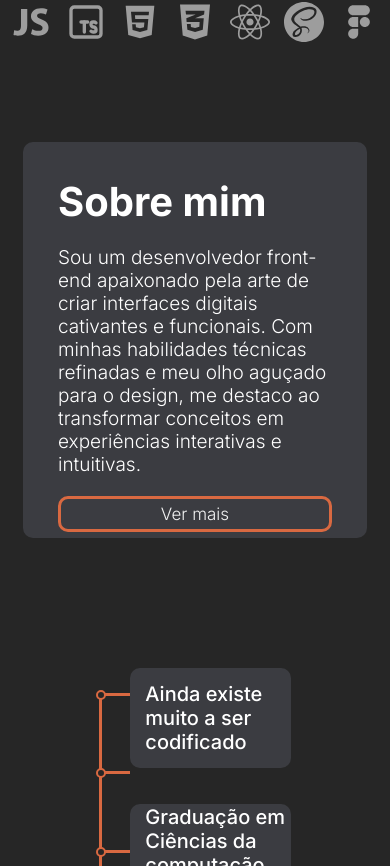
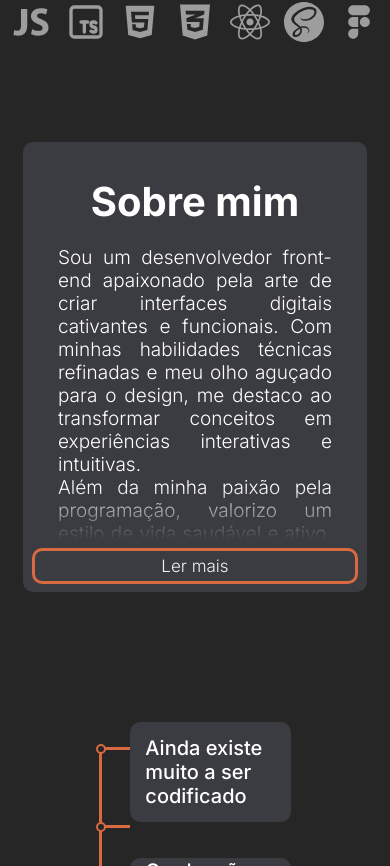
Before and after one commit to petrinks/portfolio, a React (Vite) app: page / in a window 390 px wide. Shown: the part 818-1684 px from the top of the page. Built offline with nearby package versions, Linux system fonts and the light colour scheme.

Commit message:
button ok

```diff
--- a/src/App.css
+++ b/src/App.css
@@ -546,14 +546,17 @@ header div h1{
 
 .container-sobremim{
 	width: 50%;
-	min-height: 90%;
+	min-height: 60%;
+	max-height: 90%;
 	background-color: #3B3C41;
 	border-radius: 10px;
 	padding: 35px;
-	gap: 20px;
 	display: flex;
 	flex-direction: column;
-	align-items: flex-start;
+	align-items: center;
+	text-align: justify;
+	position: relative;
+	gap: 20px	;
 }
 
 .container-sobremim h1{
@@ -563,10 +566,6 @@ header div h1{
 .container-sobremim p{
 	font-weight: 300;
 	font-size: 19px;
-}
-
-.ler-mais-oculto{
-	display: none;
 }
 
 .container-tempo{
@@ -633,6 +632,21 @@ header div h1{
 	margin-bottom: 5px;
 }
 
+.ler-mais-ativo:hover {
+    background-color: #D96941;
+	transition: 0.5s ease-in-out;
+}
+
+.ler-mais-oculto{
+	display: none;
+	width: 90%;
+}
+
+.content-p-sobremim{
+	height: 900px;
+	overflow: hidden;
+}
+
 @media (max-width: 1240px) {
 	.container-sobremim-tempo{
 		width: 100%;
@@ -642,11 +656,55 @@ header div h1{
 	}
 	.container-sobremim{
 		width: 90%;
-		min-height: 44%;
-		overflow: hidden;
+		min-height: 50%;
+		position: relative;
 	}
-	.ler-mais-ativo{
+	.ler-mais-ativo {
 		display: block;
+        padding: 5px;
+		width: 95%;
+        background-color: #3B3C41;
+        border: solid #D96941 3px;
+        border-radius: 10px;
+        color: #F2F2F2;
+        font-size: 17px;
+        font-weight: 300;
+        position: relative;
+        bottom: 8px;
+		z-index: 10;
+    }
+	.container-sobremim::before{
+		content: '';
+		position: absolute;
+		bottom: 0;
+		width: 100%;
+		height: 150px;
+		border-radius: 100px;
+		background: linear-gradient(transparent 30%, #3B3C41 65%);
+	}
+}
+
+@media (max-width: 1499px) {
+	.ler-mais-ativo {
+		display: block;
+        padding: 5px;
+        background-color: #3B3C41;
+        border: solid #D96941 3px;
+        border-radius: 10px;
+        color: #F2F2F2;
+        font-size: 17px;
+        font-weight: 300;
+        position: absolute;
+        bottom: 8px;
+	}
+	.container-sobremim::before{
+		content: '';
+		position: absolute;
+		bottom: 0;
+		width: 100%;
+		height: 150px;
+		border-radius: 100px;
+		background: linear-gradient(transparent 30%, #3B3C41 65%);
 	}
 }
 
--- a/src/App.tsx
+++ b/src/App.tsx
@@ -4,7 +4,6 @@ import Instagram from "./components/Instagram";
 import WhatsApp from "./components/WhatsApp"
 import Linkedin from "./components/Linkedin";
 import profilePhoto from "./assets/profile-pic.png";
-import Button from "./components/button";
 import { IoIosMenu } from "react-icons/io";
 import { TfiClose } from "react-icons/tfi";
 import { IoLogoJavascript } from "react-icons/io";
@@ -19,13 +18,16 @@ import { useState } from "react";
 function App() {
   const [menuAtivo,setMenuAtivo] = useState(true)
   const [iconAtivo,setIconAtivo] = useState(false)
-
+  const [lerAtivo, setLerAtivo ] = useState(false)
 
   function trocarMenuAtivo() {
     setMenuAtivo(!menuAtivo)
     setIconAtivo(!iconAtivo)
   }
 
+  function lerMais() {
+    setLerAtivo(!lerAtivo)
+  }
 
   return (
   <div className='body-div'>
@@ -107,11 +109,15 @@ function App() {
             <div className="container-sobremim-tempo">
               <section className='container-sobremim'>
                 <h1>Sobre mim</h1>
-                <p>Sou um desenvolvedor front-end apaixonado pela arte de criar interfaces digitais cativantes e funcionais. Com minhas habilidades técnicas refinadas e meu olho aguçado para o design, me destaco ao transformar conceitos em experiências interativas e intuitivas.</p>
-                <Button />
-                <p>Além da minha paixão pela programação, valorizo um estilo de vida saudável e ativo. A academia é uma parte essencial da minha rotina diária, pois sei que cuidar do meu corpo é fundamental para manter a mente afiada. O exercício físico não apenas fortalece meus músculos, mas também nutre meu cérebro com endorfinas e energia positiva, o que, por sua vez, impulsiona minha criatividade e foco no trabalho.</p>
-                <p>Minha dedicação em me manter em forma reflete-se na minha abordagem disciplinada e perseverante para solucionar desafios de programação. Assim como em meus treinos, supero obstáculos, busco constantemente aprender e me aprimorar, mantendo-me atualizado sobre as últimas tendências e tecnologias do mundo front-end.</p>
-                <p>No geral, sou um desenvolvedor front-end apaixonado e dedicado, cuja busca pela excelência técnica e bem-estar pessoal se entrelaçam, resultando em um profissional talentoso e equilibrado.</p>
+                  <div className="content-p-sobremim">
+                    <p>Sou um desenvolvedor front-end apaixonado pela arte de criar interfaces digitais cativantes e funcionais. Com minhas habilidades técnicas refinadas e meu olho aguçado para o design, me destaco ao transformar conceitos em experiências interativas e intuitivas.</p>
+                    <p>Além da minha paixão pela programação, valorizo um estilo de vida saudável e ativo. A academia é uma parte essencial da minha rotina diária, pois sei que cuidar do meu corpo é fundamental para manter a mente afiada. O exercício físico não apenas fortalece meus músculos, mas também nutre meu cérebro com endorfinas e energia positiva, o que, por sua vez, impulsiona minha criatividade e foco no trabalho.</p>
+                    <p>Minha dedicação em me manter em forma reflete-se na minha abordagem disciplinada e perseverante para solucionar desafios de programação. Assim como em meus treinos, supero obstáculos, busco constantemente aprender e me aprimorar, mantendo-me atualizado sobre as últimas tendências e tecnologias do mundo front-end.</p>
+                    <p>No geral, sou um desenvolvedor front-end apaixonado e dedicado, cuja busca pela excelência técnica e bem-estar pessoal se entrelaçam, resultando em um profissional talentoso e equilibrado.</p>
+                  </div>
+                <button
+                onClick={lerMais}
+                className='ler-mais-ativo ler-mais-oculto button-style'>Ler mais</button>
               </section>
               <section className='container-tempo'>
                 <div className="container-linha-tempo">
--- a/src/components/button.tsx
+++ /dev/null
@@ -1,13 +0,0 @@
-import './componentStyle.css'
-
-function button() {
-    return(
-        <>
-            <button className="button-style ler-mais-ativo ler-mais-oculto">
-                Ver mais
-            </button>
-        </>
-    )
-}
-
-export default button;
--- a/src/components/componentStyle.css
+++ b/src/components/componentStyle.css
@@ -68,24 +68,3 @@
         height: 30px;
     }
 }
-
-.button-style{
-
-}
-
-.ler-mais-oculto{
-    /* display: none; */
-}
-
-@media (max-width: 1240px) {
-    .ler-mais-ativo {
-        width: 100%;
-        padding: 5px;
-        background-color: transparent;
-        border: solid #D96941 3px;
-        border-radius: 10px;
-        color: #F2F2F2;
-        font-size: 17px;
-        font-weight: 300;
-    }
-}
```
